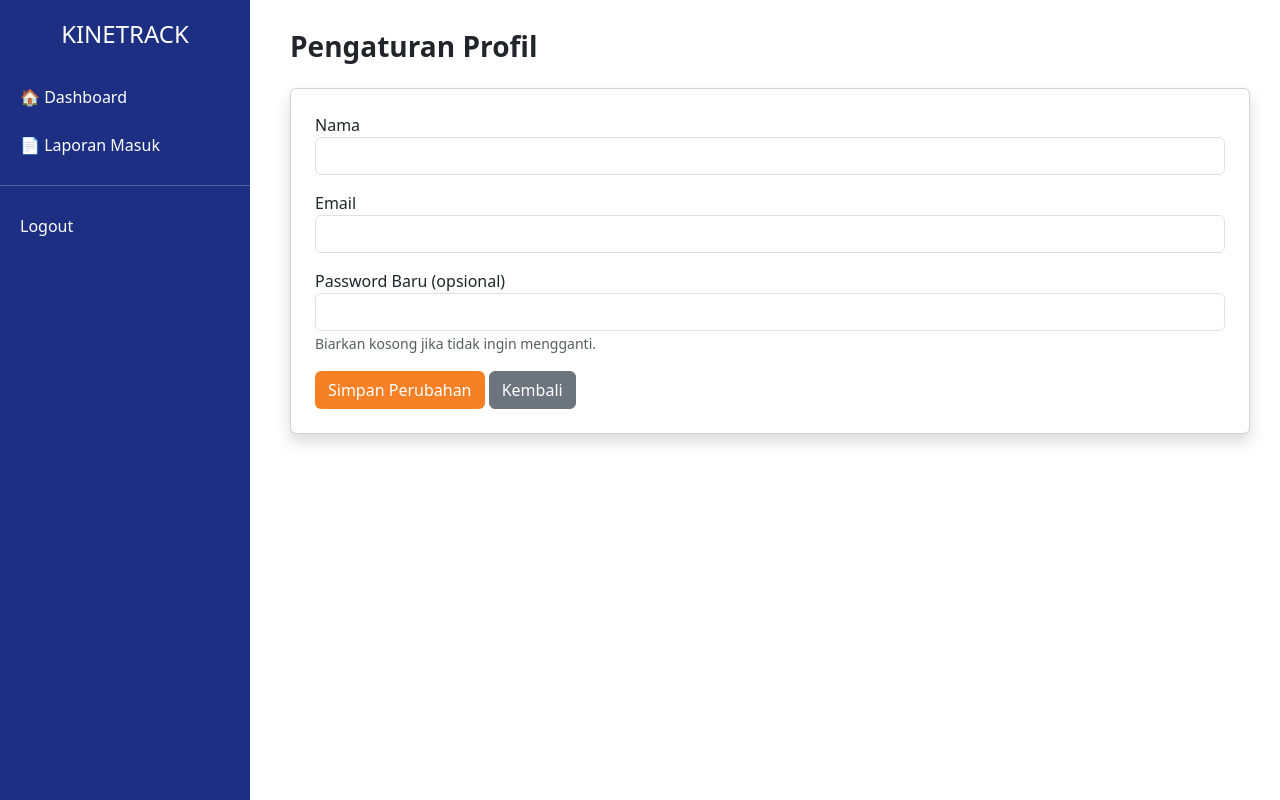
After one commit to agustianmuhammadgilang-cloud/KineTrack, a CodeIgniter 4 app: the page made by app/Views/atasan/profile.php in a window 1280 px wide. The commit adds this page. Run offline with PHP 8.4 and a stand-in for CodeIgniter, Linux system fonts and the light colour scheme; the template is opened without the code that fills it, so the values that code supplies are empty; some libraries are stand-ins or nearby versions.

Commit message:
menambahkan profile

```diff
--- a/app/Config/Routes.php
+++ b/app/Config/Routes.php
@@ -74,10 +74,15 @@ $routes->get('atasan', 'Atasan\Dashboard::index', ['filter' => 'auth']);
 
 $routes->group('atasan', ['filter' => 'auth'], function($routes){
 
+    $routes->get('profile', 'Atasan\Profile::index');
+    $routes->post('profile/update', 'Atasan\Profile::update');
+
     $routes->get('laporan', 'Atasan\Laporan::index');
     $routes->get('laporan/detail/(:num)', 'Atasan\Laporan::detail/$1');
 
     // approval
     $routes->get('laporan/approve/(:num)', 'Atasan\Laporan::approve/$1');
     $routes->post('laporan/reject/(:num)', 'Atasan\Laporan::reject/$1');
+
+
 });
--- /dev/null
+++ b/app/Views/atasan/profile.php
@@ -0,0 +1,39 @@
+<?= $this->extend('layout/atasan_template') ?>
+<?= $this->section('content') ?>
+
+<h3 class="fw-bold mb-4">Pengaturan Profil</h3>
+
+<?php if(session()->getFlashdata('success')): ?>
+<div class="alert alert-success"><?= session()->getFlashdata('success') ?></div>
+<?php endif; ?>
+
+<div class="card shadow p-4">
+
+    <form action="<?= base_url('atasan/profile/update') ?>" method="POST">
+
+        <div class="mb-3">
+            <label>Nama</label>
+            <input type="text" name="nama" class="form-control"
+                   value="<?= $user['nama'] ?>" required>
+        </div>
+
+        <div class="mb-3">
+            <label>Email</label>
+            <input type="email" name="email" class="form-control"
+                   value="<?= $user['email'] ?>" required>
+        </div>
+
+        <div class="mb-3">
+            <label>Password Baru (opsional)</label>
+            <input type="password" name="password" class="form-control">
+            <small class="text-muted">Biarkan kosong jika tidak ingin mengganti.</small>
+        </div>
+
+        <button class="btn btn-polban">Simpan Perubahan</button>
+        <a href="<?= base_url('atasan') ?>" class="btn btn-secondary">Kembali</a>
+
+    </form>
+
+</div>
+
+<?= $this->endSection() ?>
```
Also changed, not shown: app/Controllers/Atasan/Dashboard.php (+15 -7 lines), app/Controllers/Atasan/Profile.php (added, +38 -0 lines), app/Views/atasan/dashboard.php (+11 -4 lines), public/uploads/bukti/1763361235_4cf0b795ea08b55abac5.jpg (added), public/uploads/bukti/1763362528_4dee31d86d1fe223f6dd.jpg (added), public/uploads/bukti/1763362569_b0d084c28a5dcf2b9ab8.jpg (added), public/uploads/bukti/1763362967_ea8ef03ac0b0aecca03f.jpg (added), public/uploads/bukti/1763363889_efccb83d50c3fecf8778.jpg (added), public/uploads/bukti/1763363943_99b0b5029e2a0bedc11c.jpg (added), public/uploads/bukti/1763365997_75c37a8ab7174bf6fbb0.jpg (added).
